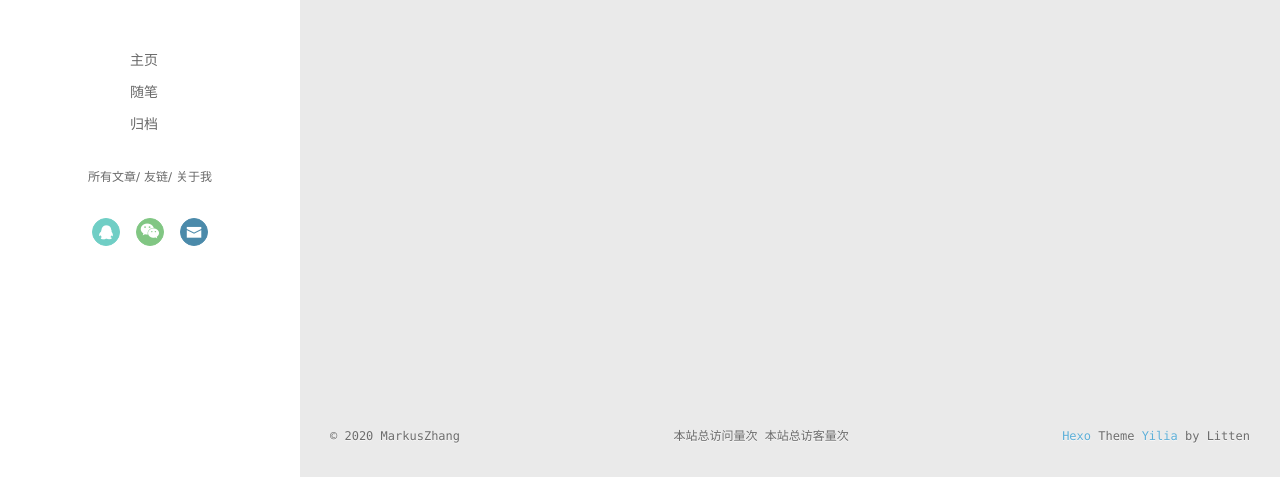
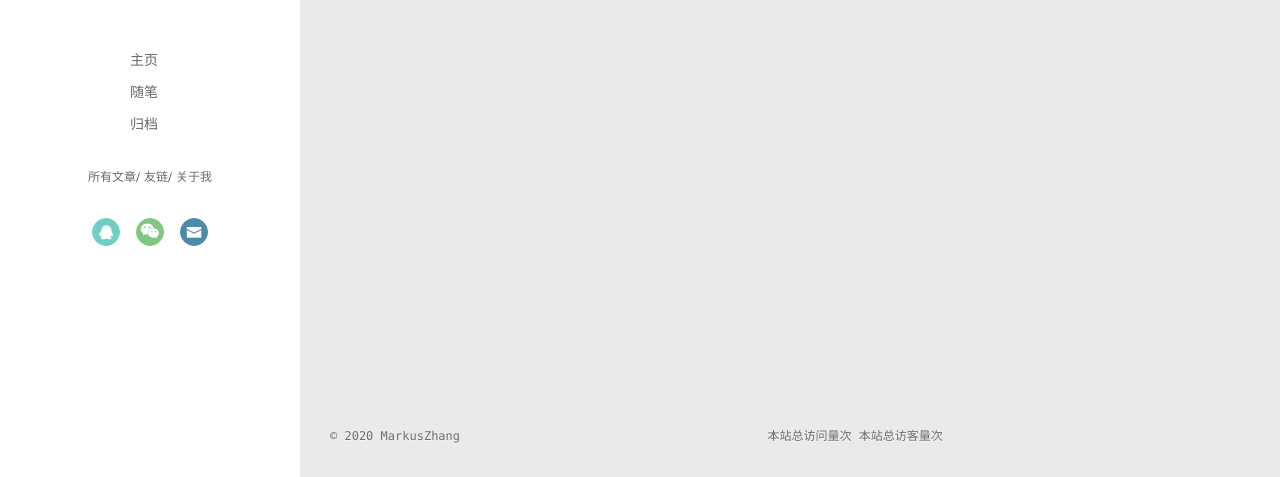
Before and after one commit to markusZcl/MarkusZcl.github.io, a plain HTML site: page index.html in a window 1280 px wide. Shown: the part 323-800 px from the top of the page. Drawn offline with Linux system fonts and the light colour scheme; some packages are replaced by stand-ins of ours; a script that the page names is missing.

Commit message:
Site updated: 2020-07-07 13:16:12

```diff
--- a/index.html
+++ b/index.html
@@ -238,9 +238,9 @@
 		<span id="busuanzi_container_site_pv">
 		本站总访客量<span id="busuanzi_value_site_uv"></span>次
 		</span>
-      	<div class="footer-right">
+      	<!-- <div class="footer-right">
       		<a href="http://hexo.io/" target="_blank">Hexo</a>  Theme <a href="https://github.com/litten/hexo-theme-yilia" target="_blank">Yilia</a> by Litten
-      	</div>
+      	</div> -->
     </div>
   </div>
 </footer>
```
Also changed, not shown: 2020/07/07/排序小总结/index.html (+2 -2 lines), archives/2020/07/index.html (+2 -2 lines), archives/2020/index.html (+2 -2 lines), archives/index.html (+2 -2 lines).
